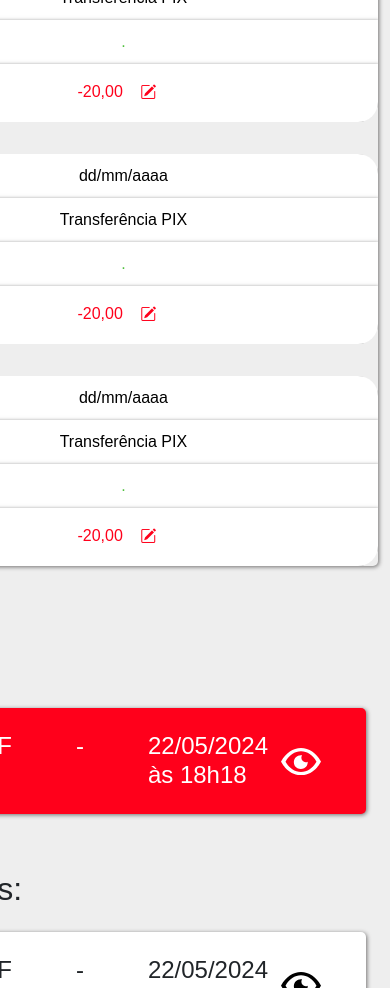
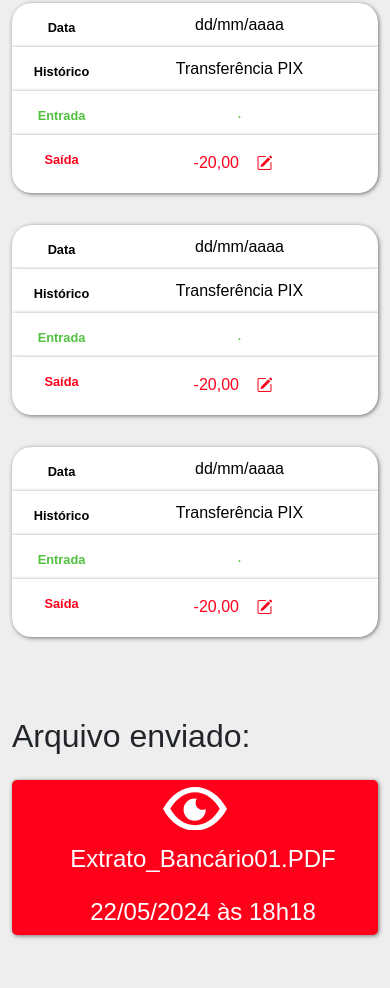
Before and after one commit to fezanola/projeto-cashboard-challenge-ifood, a plain HTML site: page Pages/transacoes.html in a window 390 px wide. Shown: the part 1012-2000 px from the top of the page. Drawn offline with nearby package versions, Linux system fonts and the light colour scheme.

Commit message:
Tela de Transações responsiva

```diff
--- a/CSS/transacoes.css
+++ b/CSS/transacoes.css
@@ -15,9 +15,18 @@ body{
     background-color: var(--cinza);
 }
 
+/* corpo do site flutuando na direita do header horizontal */
 .corpo-site{
     float: right;
 }
+
+@media(max-width: 845px){
+    .corpo-site{
+        float:none;
+    }
+}
+
+/* conteúdo do corpo do site */
 
 /* titulo */
 .transacoes{
@@ -80,6 +89,12 @@ body{
     color: var(--vermelho);
 }
 
+@media(max-width: 480px){
+    .adicionar {
+        width: 100%;
+    }
+
+}
 /* fim botão - adicionar extrato */
 
 /* Botões de despesas e filtros */
@@ -173,12 +188,12 @@ body{
         word-wrap: break-word;
     }
 
-    .table tbody{
-        box-shadow: 1px 1px 4px #727171;
+    table.table thead {
+        display: none;
     }
 
-    table.table thead {
-        display: none;
+    table.table tbody {
+        box-shadow: none;
     }
 
     table.table tr{
@@ -203,18 +218,16 @@ body{
 
     .table tbody tr {
         overflow: hidden;
-        box-shadow: 1px 1px 4px var(--dourado);
+        box-shadow: 1px 1px 4px #727171;
     }
 
     table.table td:before {
         content: attr(data-label); /* Texto baseado no data-label em cada td */
         font-size: 0.8rem;
-        color: var(--bege);
         border-radius: 10px;
         width: 25%;
         float: left;
         padding: 5px 5px;
-        background-color: var(--dourado);
         font-weight: bold;
         box-sizing: border-box;
     }
@@ -222,6 +235,8 @@ body{
 /* fim tabela responsiva */
 
 /* fim tabela de extrato */
+
+/* card do último arquivo enviado */
 .ultimo-arquivo{
     display: flex;
     flex-direction: column;
@@ -254,6 +269,10 @@ body{
     font-size: 1.5rem;
 }
 
+.ultimo-arquivo button, .historico-arquivos button{
+    margin-right: 1rem;
+}
+
 .olho{
     width: 2.5rem;
 }
@@ -270,7 +289,9 @@ body{
     background-color: var(--branco);
     transition: 0.5s all;
 }
+/* fim card do último arquivo enviado */
 
+/* cards do histórico de arquivos enviados */
 .historico-arquivos{
     display: flex;
     flex-direction: column;
@@ -302,11 +323,6 @@ body{
     font-size: 1.5rem;
 }
 
-.tudo{
-    display: flex;
-    flex-direction: column;
-}
-
 .olho-historico{
     width: 2.5rem;
 }
@@ -314,3 +330,66 @@ body{
 .olho-botao-historico:hover .olho-historico path {
     fill: var(--vermelho);
 }
+/* fim cards do histórico de arquivos enviados */
+
+/* todos cards responsivos */
+@media(max-width: 767px){
+    .ultimo-arquivo{
+        display: flex;
+        flex-direction: column;
+        gap: 1rem;
+        padding-top: 2rem;
+    }
+
+    .conteudo-arquivo{
+        display: flex;
+        flex-direction: column-reverse;
+        border-radius: 5px;
+        padding: 0;
+
+    }
+
+    .texto-arquivo{
+        display: flex;
+        flex-direction: column;
+        align-items: center;
+        justify-content: center;
+        gap: 1rem;
+    }
+
+    .traco{
+        display: none;
+    }
+
+    .olho, .olho-historico{
+        width: 4rem;
+    }
+
+    .ultimo-arquivo button, .historico-arquivos button{
+        margin-right: 0;
+    }
+
+    .historico-arquivos{
+        display: flex;
+        flex-direction: column;
+        gap: 1rem;
+        padding-top: 2rem;
+    }
+
+    .conteudo-arquivos{
+        display: flex;
+        flex-direction: column-reverse;
+        border-radius: 5px;
+        padding: 0;
+    }
+
+    .texto-arquivos{
+        display: flex;
+        flex-direction: column;
+        align-items: center;
+        justify-content: center;
+        gap: 1rem;
+    }
+
+}
+/* fim cards responsivos */
--- a/Pages/transacoes.html
+++ b/Pages/transacoes.html
@@ -209,6 +209,7 @@
         </div>
     </header>
     <!-- fim header horizontal - responsividade -->
+
     <!-- começo do corpo do site -->
     <div class="corpo-site">
         <!-- titulo -->
@@ -417,20 +418,26 @@
             </table>
         </div>
         <!-- fim tabela de extrato -->
-        <div class="container tudo">
+
+        <!-- card do último arquivo enviado -->
         <div class="container ultimo-arquivo">
+
+            <!-- título encima do card -->
             <h2 class="titulo-arquivo">Arquivo enviado:</h2>
+
             <div class="container conteudo-arquivo">
+                <!-- textos separados -->
                 <div class="texto-arquivo ms-3">
                     <h3>Extrato_Bancário01.PDF</h3>
-                        <h3>-</h3>
+                    <h3 class="traco">-</h3>
                     <h3>22/05/2024 às 18h18</h3>
                 </div>
-                    <button type="button" class="btn olho-botao me-3">
+
+                <!-- botão - ícone do olho -->
+                <button type="button" class="btn olho-botao">
                     <?xml version="1.0" encoding="utf-8"?><svg class="olho" version="1.1" id="Layer_1"
-                            xmlns="http://www.w3.org/2000/svg" xmlns:xlink="http://www.w3.org/1999/xlink" x="0px"
-                            y="0px" viewBox="0 0 122.88 83.78" style="enable-background:new 0 0 122.88 83.78"
-                            xml:space="preserve">
+                        xmlns="http://www.w3.org/2000/svg" xmlns:xlink="http://www.w3.org/1999/xlink" x="0px" y="0px"
+                        viewBox="0 0 122.88 83.78" style="enable-background:new 0 0 122.88 83.78" xml:space="preserve">
                         <g>
                             <path
                                 d="M95.73,10.81c10.53,7.09,19.6,17.37,26.48,29.86l0.67,1.22l-0.67,1.21c-6.88,12.49-15.96,22.77-26.48,29.86 C85.46,79.88,73.8,83.78,61.44,83.78c-12.36,0-24.02-3.9-34.28-10.81C16.62,65.87,7.55,55.59,0.67,43.1L0,41.89l0.67-1.22 c6.88-12.49,15.95-22.77,26.48-29.86C37.42,3.9,49.08,0,61.44,0C73.8,0,85.45,3.9,95.73,10.81L95.73,10.81z M60.79,22.17l4.08,0.39 c-1.45,2.18-2.31,4.82-2.31,7.67c0,7.48,5.86,13.54,13.1,13.54c2.32,0,4.5-0.62,6.39-1.72c0.03,0.47,0.05,0.94,0.05,1.42 c0,11.77-9.54,21.31-21.31,21.31c-11.77,0-21.31-9.54-21.31-21.31C39.48,31.71,49.02,22.17,60.79,22.17L60.79,22.17L60.79,22.17z M109,41.89c-5.5-9.66-12.61-17.6-20.79-23.11c-8.05-5.42-17.15-8.48-26.77-8.48c-9.61,0-18.71,3.06-26.76,8.48 c-8.18,5.51-15.29,13.45-20.8,23.11c5.5,9.66,12.62,17.6,20.8,23.1c8.05,5.42,17.15,8.48,26.76,8.48c9.62,0,18.71-3.06,26.77-8.48 C96.39,59.49,103.5,51.55,109,41.89L109,41.89z" />
@@ -439,20 +446,28 @@
                 </button>
             </div>
         </div>
+        <!-- fim card do último arquivo enviado -->
 
+        <!-- cards do histórico de arquivos enviados -->
         <div class="container historico-arquivos">
+
+            <!-- título encima do card -->
             <h2 class="titulo-arquivos">Histórico de arquivos:</h2>
+
             <div class="conteudo-arquivos">
+
+                <!-- textos separados -->
                 <div class="texto-arquivos ms-3">
                     <h3>Extrato_Bancário01.PDF</h3>
-                        <h3>-</h3>
+                    <h3 class="traco">-</h3>
                     <h3>22/05/2024 às 18h18</h3>
                 </div>
-                    <button type="button" class="btn olho-botao-historico me-3">
+
+                <!-- botão - ícone do olho -->
+                <button type="button" class="btn olho-botao-historico">
                     <?xml version="1.0" encoding="utf-8"?><svg class="olho-historico" version="1.1" id="Layer_1"
-                            xmlns="http://www.w3.org/2000/svg" xmlns:xlink="http://www.w3.org/1999/xlink" x="0px"
-                            y="0px" viewBox="0 0 122.88 83.78" style="enable-background:new 0 0 122.88 83.78"
-                            xml:space="preserve">
+                        xmlns="http://www.w3.org/2000/svg" xmlns:xlink="http://www.w3.org/1999/xlink" x="0px" y="0px"
+                        viewBox="0 0 122.88 83.78" style="enable-background:new 0 0 122.88 83.78" xml:space="preserve">
                         <g>
                             <path
                                 d="M95.73,10.81c10.53,7.09,19.6,17.37,26.48,29.86l0.67,1.22l-0.67,1.21c-6.88,12.49-15.96,22.77-26.48,29.86 C85.46,79.88,73.8,83.78,61.44,83.78c-12.36,0-24.02-3.9-34.28-10.81C16.62,65.87,7.55,55.59,0.67,43.1L0,41.89l0.67-1.22 c6.88-12.49,15.95-22.77,26.48-29.86C37.42,3.9,49.08,0,61.44,0C73.8,0,85.45,3.9,95.73,10.81L95.73,10.81z M60.79,22.17l4.08,0.39 c-1.45,2.18-2.31,4.82-2.31,7.67c0,7.48,5.86,13.54,13.1,13.54c2.32,0,4.5-0.62,6.39-1.72c0.03,0.47,0.05,0.94,0.05,1.42 c0,11.77-9.54,21.31-21.31,21.31c-11.77,0-21.31-9.54-21.31-21.31C39.48,31.71,49.02,22.17,60.79,22.17L60.79,22.17L60.79,22.17z M109,41.89c-5.5-9.66-12.61-17.6-20.79-23.11c-8.05-5.42-17.15-8.48-26.77-8.48c-9.61,0-18.71,3.06-26.76,8.48 c-8.18,5.51-15.29,13.45-20.8,23.11c5.5,9.66,12.62,17.6,20.8,23.1c8.05,5.42,17.15,8.48,26.76,8.48c9.62,0,18.71-3.06,26.77-8.48 C96.39,59.49,103.5,51.55,109,41.89L109,41.89z" />
@@ -461,8 +476,10 @@
                 </button>
             </div>
         </div>
+        <!-- fim cards do histórico de arquivos enviados -->
     </div>
-    </div>
+    <!-- fim do corpo do site -->
+
     <!-- link bootstrap javascript -->
     <script src="https://cdn.jsdelivr.net/npm/bootstrap@5.3.3/dist/js/bootstrap.bundle.min.js"
         integrity="sha384-YvpcrYf0tY3lHB60NNkmXc5s9fDVZLESaAA55NDzOxhy9GkcIdslK1eN7N6jIeHz"
```
Lines whose indentation alone changed are shown as unchanged.
